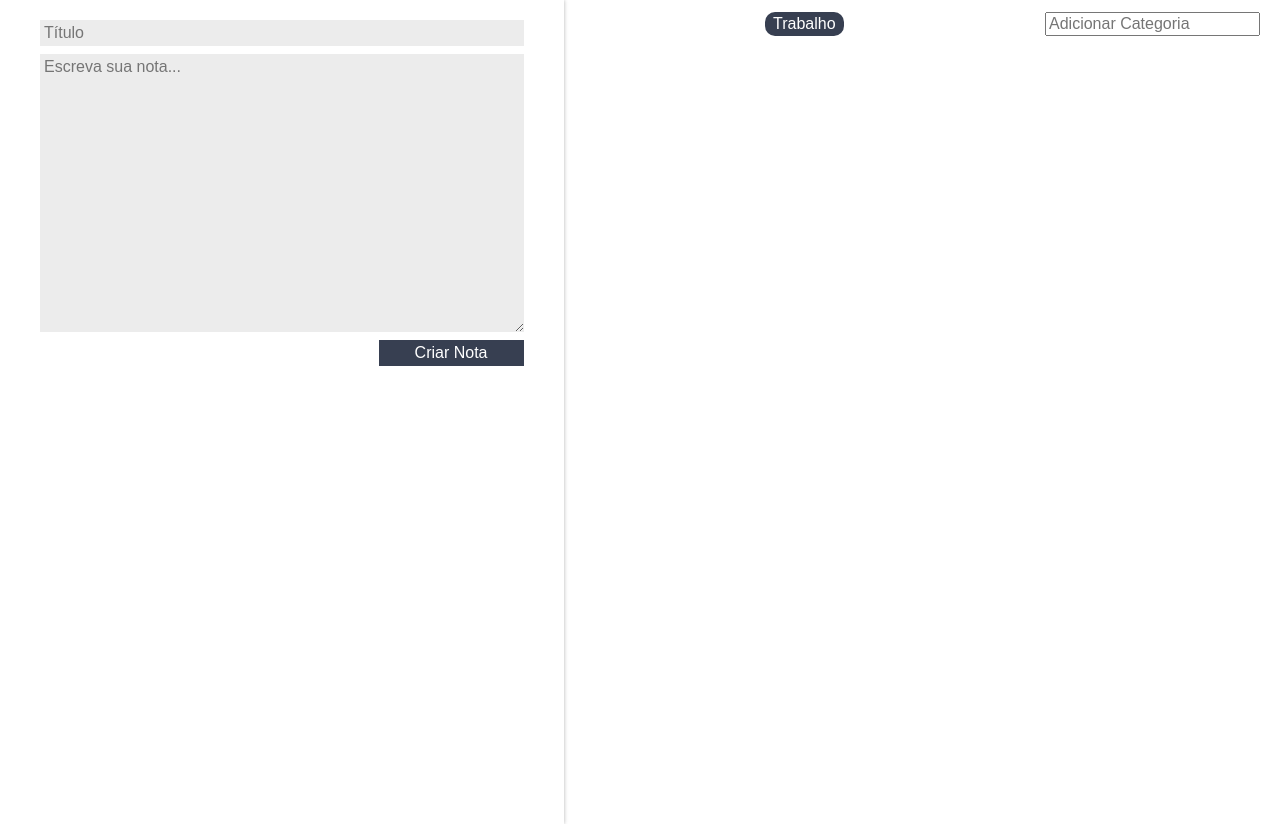
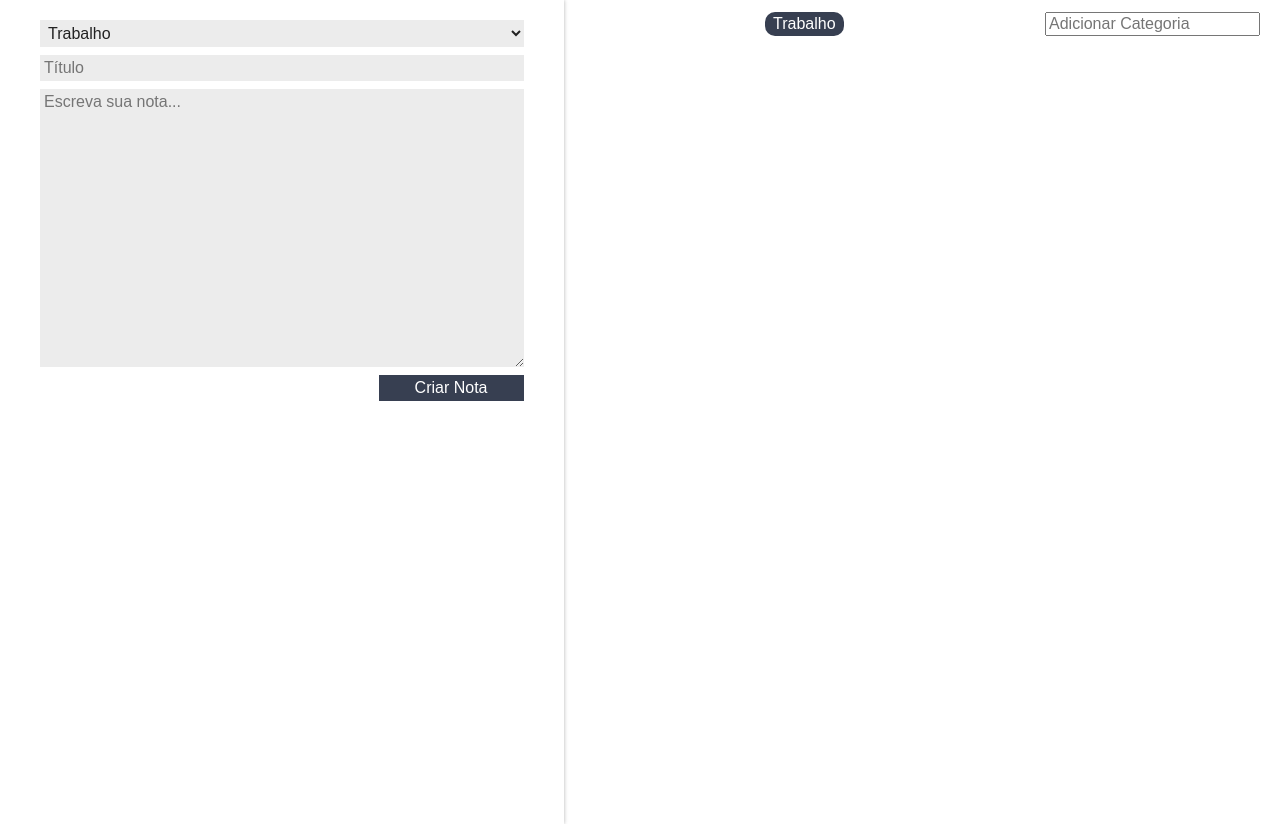
Before and after one commit to devHikary/reactjs_ceep, a React (Create React App) app in the folder ceep/: page / in a window 1280 px wide. Built offline with nearby package versions, Linux system fonts and the light colour scheme.

Commit message:
2Aula 3.2 seletor de categorias no form

```diff
--- a/ceep/src/App.js
+++ b/ceep/src/App.js
@@ -38,7 +38,10 @@
   render() {
     return (
       <section className="conteudo">
-        <FormularioCadastro criarNota={this.criarNota.bind(this)} />
+        <FormularioCadastro
+          categorias={this.state.categorias}
+          criarNota={this.criarNota.bind(this)}
+        />
         <main className="conteudo-principal">
           <ListaDeCategorias
             adicionarCategoria={this.adicionarCategoria.bind(this)}
--- a/ceep/src/components/FormularioCadastro/FormularioCadastro.jsx
+++ b/ceep/src/components/FormularioCadastro/FormularioCadastro.jsx
@@ -30,6 +30,12 @@
       <form className="form-cadastro "
         onSubmit={this._criarNota.bind(this)}
       >
+        <select className="form-cadastro_input">
+          {this.props.categorias.map((categoria)=>{
+            return <option>{categoria}</option>
+          })}
+        </select>
+
         <input
           type="text"
           placeholder="Título"
```
